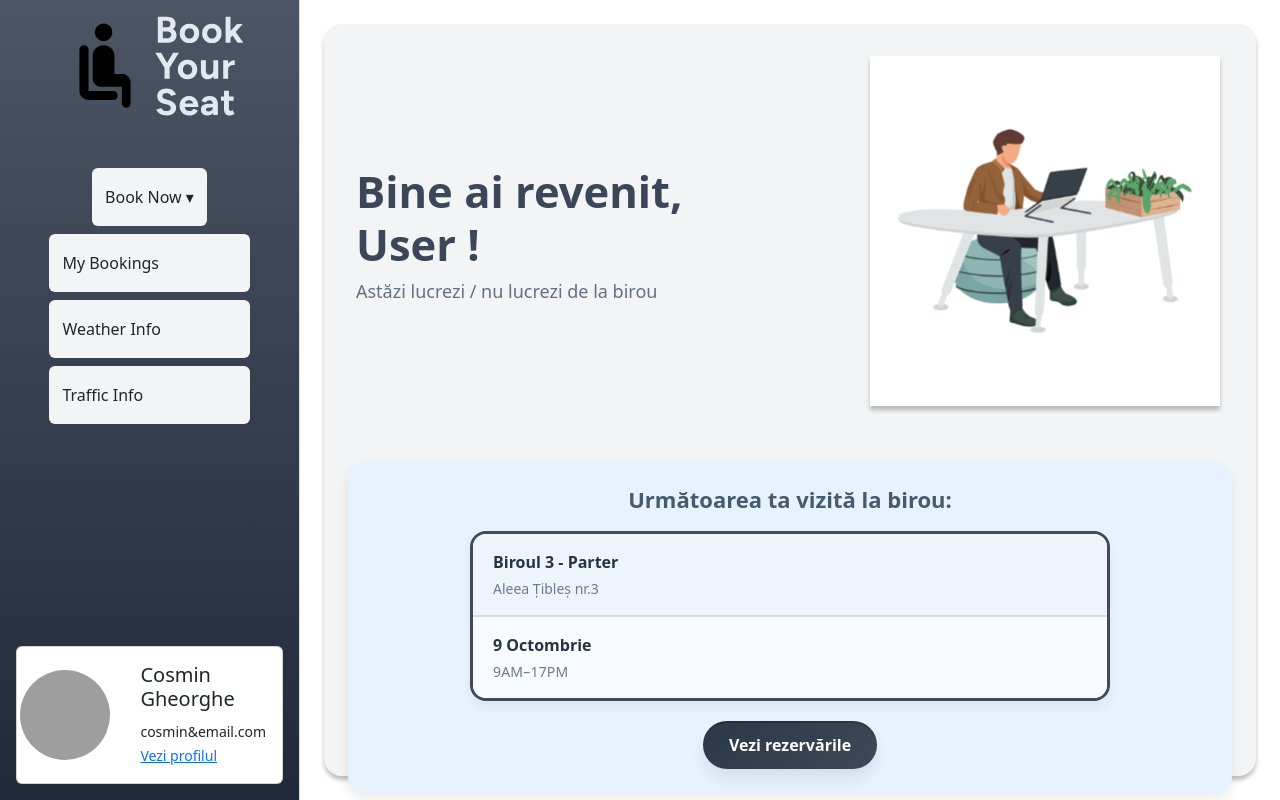
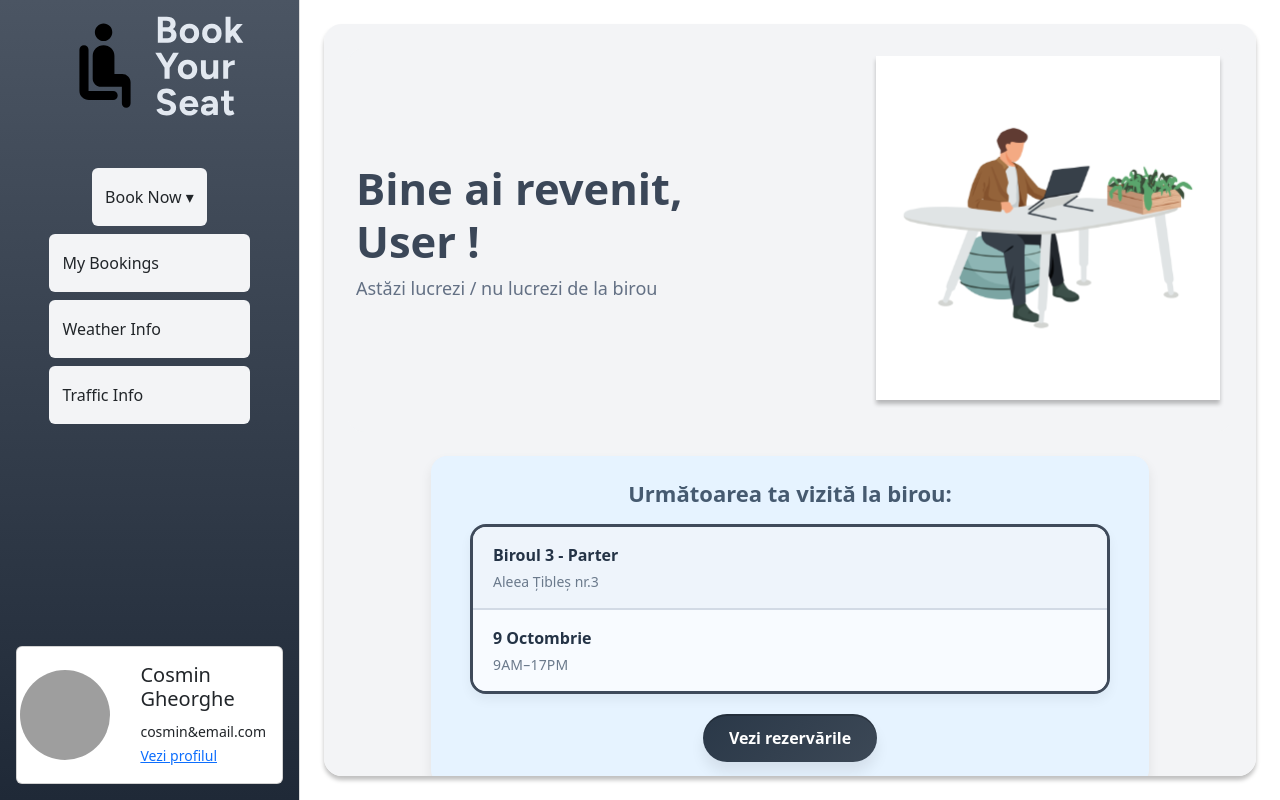
Before and after one commit to ITSSBackToSchool/echipa-3-frontend, an Angular app: page /home in a window 1280 px wide. Built offline with nearby package versions, Linux system fonts and the light colour scheme; grey boxes are pictures that could not be loaded.

Commit message:
Traffic, weather, home + scrol bar

```diff
--- a/src/app/pages/home/home.component.css
+++ b/src/app/pages/home/home.component.css
@@ -9,7 +9,7 @@
 }
 
 .main{
-  background:#F3F4F6;            /* alb ca la card */
+  background:#F3F4F6;            /* gri deschis */
   border-radius:18px;
   padding:24px;
   box-shadow: 0 4px 4px rgba(0,0,0,0.25);
@@ -17,6 +17,11 @@
   display:flex;
   flex-direction:column;
   gap:24px;
+
+  /* pentru butonul de scroll + scroll lin */
+  position:relative;
+  overflow:auto;
+  scroll-behavior:smooth;
 }
 
 /* === Card “generic” (din weather) === */
@@ -26,7 +31,7 @@
   flex-direction:column;
 }
 
-/* === HERO band (reutilizează wc-header din weather) === */
+/* === HERO band === */
 .wc-header{
   display:flex;
   gap:24px;
@@ -58,17 +63,19 @@
 
 /* === Ilustrația din HERO — fără chenar/umbra/card === */
 .hero-illustration{
-  background:transparent;    /* fără fundal */
-  border:none;               /* fără chenar */
-  border-radius:0;           /* colțuri drepte */
-  width:clamp(240px, 28vw, 360px);
+  background:transparent;
+  border:none;
+  border-radius:0;
+  width:352px;       /* cerut */
+  height:352px;
   max-width:100%;
-  box-shadow:none;           /* fără umbră */
+  box-shadow:none;
 }
 .hero-illustration img{
   display:block;
   width:100%;
-  height:auto;
+  height:100%;
+  object-fit:contain;
 }
 
 /* === CARD ALBASTRU (schelet weather-card) === */
@@ -76,9 +83,15 @@
   background:#e6f3ff;               /* albastru deschis */
   border-radius:16px;
   padding:24px;
-  box-shadow:0px 6px 12px rgba(0,0,0,.08); /* umbră offset ca în poză */
+  box-shadow:0px 6px 12px rgba(0,0,0,.08);
   align-items:center;
   text-align:center;
+
+  /* DESKTOP – dimensiunile tale curente arată bine, le păstrăm implicit
+     dar nu forțăm înălțimea pe mobil */
+  width:718px;
+  height:452px;
+  margin-inline:auto;    /* centrare orizontală */
 }
 
 /* titlu card */
@@ -93,7 +106,7 @@
 .home-visit-box{
   width:min(640px, 100%);
   background:#eef4fb;
-  border:3px solid #3f4a5a;     /* contur închis */
+  border:3px solid #3f4a5a;
   border-radius:16px;
   overflow:hidden;
   text-align:left;
@@ -116,7 +129,7 @@
 .home-visit-sub{ color:#6b7a8c; font-size:14px; }
 .home-visit-sub--caps{ text-transform:uppercase; letter-spacing:.2px; }
 
-/* === CTA buton pill — FĂRĂ animații ==== */
+/* === CTA buton pill — fără animații ==== */
 .home-cta{ margin-top:20px; }
 
 .home-btn{
@@ -130,31 +143,57 @@
   background:linear-gradient(135deg, #2a3848, #3c4856);
   box-shadow:0 10px 14px rgba(0,0,0,.08), 0 2px 0 rgba(0,0,0,.20) inset;
   cursor:pointer;
-  transition:none;            /* fără animații */
+  transition:none;
 }
-
 .home-btn:hover{
-  /* ușoară schimbare, instantanee (nu animată) */
   background:linear-gradient(135deg, #263444, #36414f);
   box-shadow:0 10px 14px rgba(0,0,0,.10), 0 2px 0 rgba(0,0,0,.22) inset;
 }
-
 .home-btn:active{
   background:linear-gradient(135deg, #223041, #323c49);
   box-shadow:0 8px 12px rgba(0,0,0,.12), 0 2px 0 rgba(0,0,0,.24) inset;
 }
-
 .home-btn:focus-visible{
-  outline:3px solid #99c9ff;   /* focus accesibil */
+  outline:3px solid #99c9ff;
   outline-offset:2px;
 }
 
-/* === Responsive ca la weather === */
-@media (max-width: 992px){
-  .wc-header{ flex-direction:column; align-items:flex-start; }
+/* === BUTON SCROLL → CARD (vizibil doar pe ecrane mici) === */
+.scroll-btn{
+  position:fixed;
+  right:16px;
+  bottom:16px;
+  z-index:1000;
+  display:none;                 /* ascuns by default, îl arătăm doar pe small */
+  align-items:center;
+  gap:8px;
+  padding:10px 14px;
+  border-radius:999px;
+  background:#2f3c4b;
+  color:#fff;
+  text-decoration:none;
+  font-weight:600;
+  box-shadow:0 8px 16px rgba(0,0,0,.15);
+}
+.scroll-btn .chevron{
+  width:18px; height:18px;
+}
+
+/* === Responsivitate: NU mai lăsăm cardul să iasă din ecran === */
+@media (max-width: 900px){
+  /* cardul devine FLUID: se micșorează și pe înălțime */
+  .home-card{
+    width: calc(100% - 32px);
+    height: auto;
+    margin-inline:16px;
+    margin-bottom:72px; /* spațiu pentru butonul fix */
+  }
+  .home-visit-box{ width:100%; }
+  .scroll-btn{ display:flex; }
 }
 
 @media (max-width: 576px){
   .main{ padding:16px; }
   .home-card{ padding:16px; }
+  .hero-illustration{ width:260px; height:260px; }
 }
```
